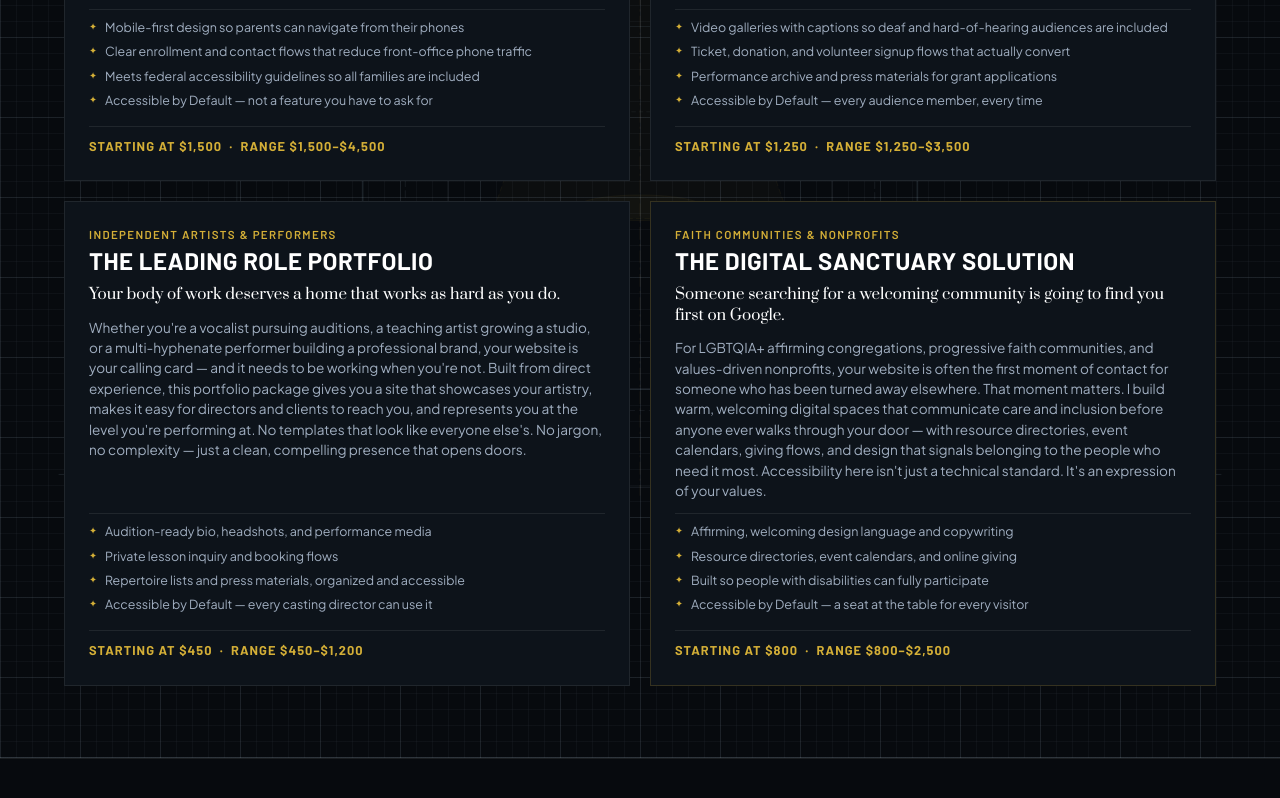
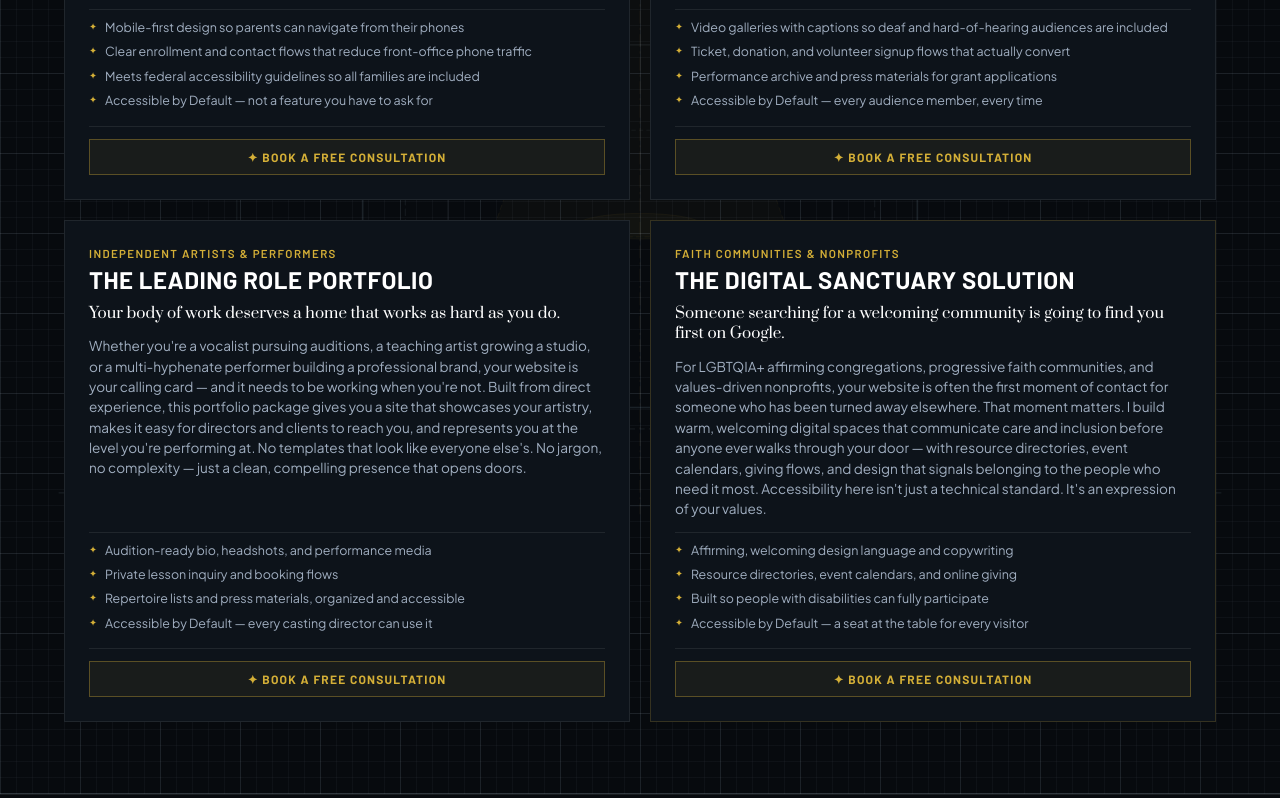
Before and after one commit to blsdesign/blsdesign.github.io, a plain HTML site: page index.html in a window 1280 px wide. Shown: the part 2982-3780 px from the top of the page. Drawn offline with Linux system fonts and the light colour scheme.

Commit message:
Official Website - BLS Design

```diff
--- a/index.html
+++ b/index.html
@@ -1217,16 +1217,42 @@
             font-weight: 600;
         }
 
-        .service-price {
+        .service-cta {
+            border-top: 1px solid var(--border-color);
+            padding-top: 0.75rem;
+            margin-top: 0.25rem;
+        }
+
+        .service-cta-link {
+            display: inline-flex;
+            align-items: center;
+            gap: 0.5rem;
             font-family: var(--font-heading);
-            font-size: 0.8rem;
+            font-size: 0.75rem;
             font-weight: 700;
-            letter-spacing: 0.08em;
+            letter-spacing: 0.1em;
             text-transform: uppercase;
             color: var(--accent-gold);
-            border-top: 1px solid var(--border-color);
-            padding-top: 0.65rem;
-            margin-top: 0.25rem;
+            text-decoration: none;
+            padding: 0.5rem 1rem;
+            border: 1px solid rgba(212, 175, 55, 0.35);
+            background: rgba(212, 175, 55, 0.06);
+            transition: all 0.2s ease;
+            width: 100%;
+            justify-content: center;
+        }
+
+        .service-cta-link:hover {
+            background: rgba(212, 175, 55, 0.14);
+            border-color: var(--accent-gold);
+            color: var(--text-primary);
+        }
+
+        @media (max-width: 480px) {
+            .service-cta-link {
+                font-size: 0.7rem;
+                padding: 0.5rem 0.75rem;
+            }
         }
             .trust-test-layout {
                 grid-template-columns: 1fr;
@@ -1620,7 +1646,11 @@
                             <li>Meets federal accessibility guidelines so all families are included</li>
                             <li>Accessible by Default — not a feature you have to ask for</li>
                         </ul>
-                        <p class="service-price">Starting at $1,500 &nbsp;·&nbsp; Range $1,500–$4,500</p>
+                        <div class="service-cta">
+                            <a href="mailto:benlswanson3@gmail.com?subject=Consultation%20Request%3A%20The%20Visionary%20Schoolfront" class="service-cta-link">
+                                ✦ Book a Free Consultation
+                            </a>
+                        </div>
                     </div>
 
                     <div class="service-card">
@@ -1636,7 +1666,11 @@
                             <li>Performance archive and press materials for grant applications</li>
                             <li>Accessible by Default — every audience member, every time</li>
                         </ul>
-                        <p class="service-price">Starting at $1,250 &nbsp;·&nbsp; Range $1,250–$3,500</p>
+                        <div class="service-cta">
+                            <a href="mailto:benlswanson3@gmail.com?subject=Consultation%20Request%3A%20The%20Digital%20Encore%20Suite" class="service-cta-link">
+                                ✦ Book a Free Consultation
+                            </a>
+                        </div>
                     </div>
 
                     <div class="service-card">
@@ -1652,7 +1686,11 @@
                             <li>Repertoire lists and press materials, organized and accessible</li>
                             <li>Accessible by Default — every casting director can use it</li>
                         </ul>
-                        <p class="service-price">Starting at $450 &nbsp;·&nbsp; Range $450–$1,200</p>
+                        <div class="service-cta">
+                            <a href="mailto:benlswanson3@gmail.com?subject=Consultation%20Request%3A%20The%20Leading%20Role%20Portfolio" class="service-cta-link">
+                                ✦ Book a Free Consultation
+                            </a>
+                        </div>
                     </div>
 
                     <div class="service-card service-card-faith">
@@ -1668,7 +1706,11 @@
                             <li>Built so people with disabilities can fully participate</li>
                             <li>Accessible by Default — a seat at the table for every visitor</li>
                         </ul>
-                        <p class="service-price">Starting at $800 &nbsp;·&nbsp; Range $800–$2,500</p>
+                        <div class="service-cta">
+                            <a href="mailto:benlswanson3@gmail.com?subject=Consultation%20Request%3A%20The%20Digital%20Sanctuary%20Solution" class="service-cta-link">
+                                ✦ Book a Free Consultation
+                            </a>
+                        </div>
                     </div>
 
                 </div>
```
